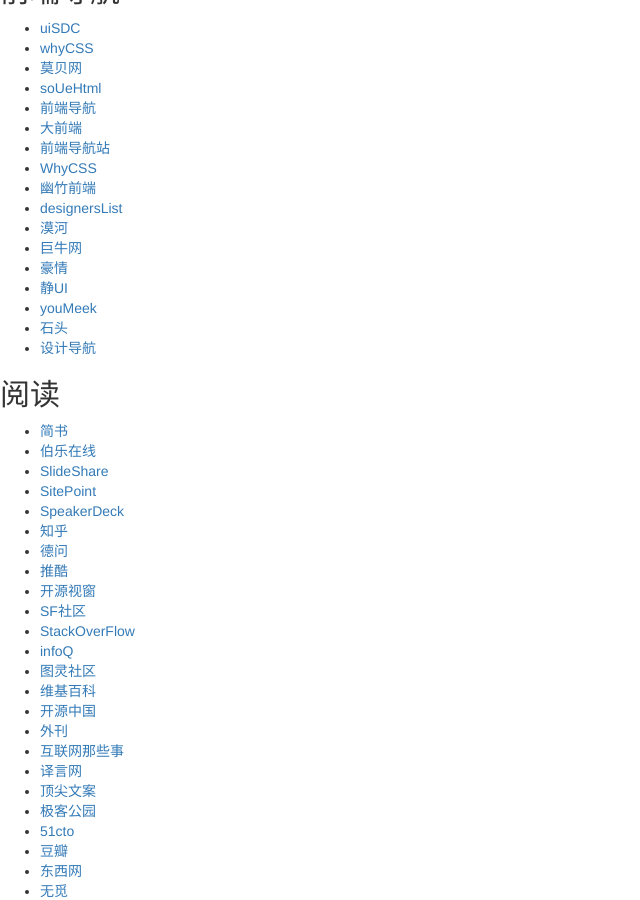
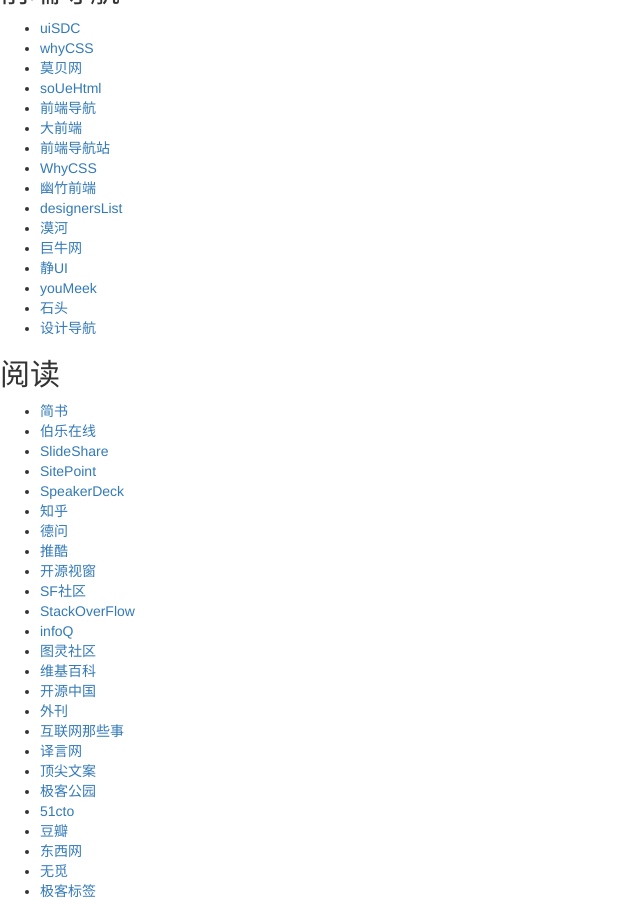
Before and after one commit to wkylin/wkylin.github.com, a Jekyll site: the page built from homelink.html, in a window 1280 px wide and 900 px high, scrolled down 2449 px. Shown: the whole window, without its empty margins (0-640 px from the left). Built offline with Jekyll 4.4.1, drawn with Linux system fonts in a browser that asks for light colours; nearby versions of some CDN libraries; library files that are not in the unit come from our copies; comment, search, counter and statistics services are not loaded.

```diff
--- a/homelink.html
+++ b/homelink.html
@@ -114,7 +114,6 @@
     <li class="ui-list-item"><a href="http://www.designerslist.info/" target="_blank">designersList</a></li>
     <li class="ui-list-item"><a href="http://mobilehub.io/" target="_blank">漠河</a></li>
     <li class="ui-list-item"><a href="http://www.ijuniu.com/" target="_blank">巨牛网</a></li>
-    <li class="ui-list-item"><a href="http://www.haoqing.me" target="_blank">豪情</a></li>
     <li class="ui-list-item"><a href="http://www.jing-ui.com/" target="_blank">静UI</a></li>
     <li class="ui-list-item"><a href="http://i.youmeek.com/" target="_blank">youMeek</a></li>
     <li class="ui-list-item"><a href="http://www.shitou.org/" target="_blank">石头</a></li>
```
